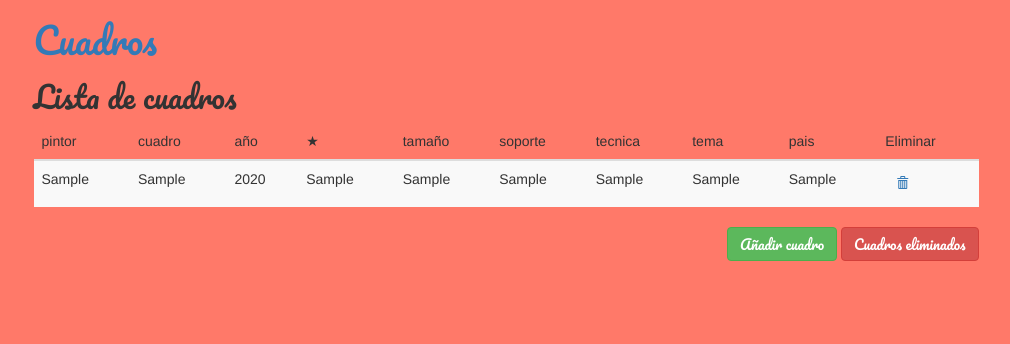
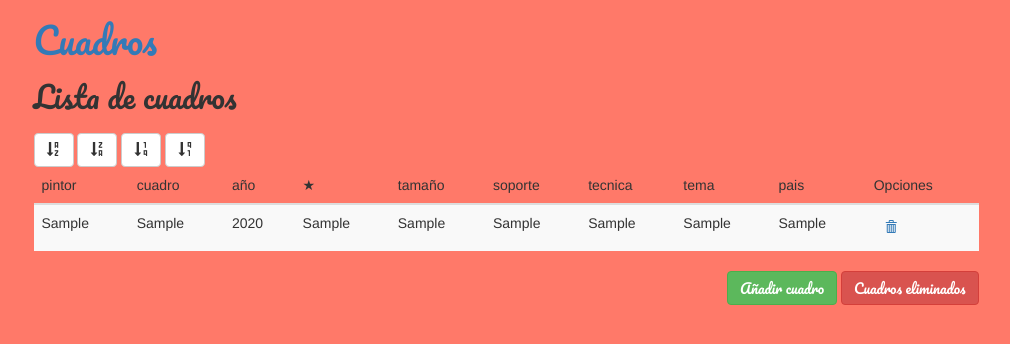
Before and after one commit to Restyu/cuadros, a PHP site: page /cuadros/picture-list/index.php in a window 1280 px wide. Shown: the top 344 px of the page, without its empty margins (134-1144 px from the left). Run offline with PHP 8.4, Linux system fonts and the light colour scheme; tables that the repository leaves empty or names only in its code hold one stand-in row (values such as "Sample post"); data that the repository does not hold is empty; a stand-in replaces the project's code that opens the database connection.

Commit message:
se crean botones para ordenar los cuadros

```diff
--- a/css/style.css
+++ b/css/style.css
@@ -42,22 +42,23 @@ q:before, q:after {
 	content: '';
 	content: none;
 }
+
 table {
+
 	border-collapse: collapse;
 	border-spacing: 0;
 }
 
 
+/* CSS DE LA PAGINA DE INICIO */
 
-html, body {
+html, body{
 
 	font-family: 'Pacifico', sans-serif;
 }
 
+footer{
 
-/* HEADER */
-
-footer {
 	background-color: #282828;
 	position: absolute;
 	width: 100%;
@@ -65,9 +66,8 @@ footer {
 	color: #FFFFFF;
 }
 
-/* Section: HOME */
+.inicio{
 
-.inicio {
 	background: #FFF url('.././assets/meninas.jpg') no-repeat center center fixed;
 	background-size: cover;
 	-webkit-background-size: cover;
@@ -78,8 +78,8 @@ footer {
 	box-sizing: border-box;
 }
 
+.inicio h1{
 
-.inicio h1 {
 	padding-bottom: 5%;
 	font-size: 50px;
 	text-transform: uppercase;
@@ -87,11 +87,13 @@ footer {
 }
 
 .enlace{
+
 	font-size: 25px;
 	color: #FFFFFF;
 }
 
 body a:hover{
+
 	color: #f8575d;
 }
 
@@ -107,14 +109,17 @@ body a:hover{
 	margin-top: 11px;
 }
 
-.a{
+.puntuacionyenviar{
+
 	display: inline-block;
 }
 
-.b{
+.botones-abajo{
+
 	text-align: right;
 	margin-top: 11px;
 }
+
 
 /* CSS DE LA PAGINA PICTURE-LIST */
 
@@ -124,12 +129,20 @@ body a:hover{
 }
 
 .buttonlistpicture{
+
 	text-align: right;
 }
 
 .newpicture , .deletespicture{
+
 	display: inline-block;
 }
+
+.ordenar , .z{
+
+	display: inline-block;
+}
+
 
 /* CSS DE LA PAGINA DELETE-PICTURE */
 
--- a/picture-delete/deletepicture.html.php
+++ b/picture-delete/deletepicture.html.php
@@ -9,13 +9,14 @@
 
 	<style>
 
-		h1 , h2 , h3 , a{
+		h1 , h2 , h3 , a {
 
 		font-family: "Pacifico";
 
 		}
 
 		h1 a:hover{
+
 			color: #edff8e;
 		}
 
--- a/picture-list/viewpicture.html.php
+++ b/picture-list/viewpicture.html.php
@@ -9,9 +9,21 @@
 
 	<style>
 
-		h1 , h2 , h3 , a{
+		h1 , h2 , h3 , a {
 
 			font-family: "Pacifico";
+
+		}
+
+		h1 a:hover {
+
+			color: #edff8e;
+		}
+
+		h2 {
+
+			margin-right: 570px;
+			padding-bottom: 10px;
 
 		}
 
@@ -23,11 +35,46 @@
 			<div class="row">
 				<div class="col-lg-offset-1 col-lg-10">
 					<div class="row">
-					<div class="col-lg-offset-0 col-lg-10">
+						<div class="col-lg-offset-0 col-lg-12">
+
+							<div class="z">
 								<h1><a href="<?=$base_url?>/index.php">Cuadros</a></h1>
 								<h2>Lista de cuadros</h2>
 							</div>
+
+							<div class="z">
+								<div class="ordenar">
+									<form action="?pictureasc" method="post" class="orderbutton">
+										<button type="submit" class="btn btn-default" title="Orden ascendente">
+											<span class="glyphicon glyphicon-sort-by-alphabet"></span>
+										</button>
+									</form>
 								</div>
+								<div class="ordenar">
+									<form action="?picturedesc" method="post" class="orderbutton">
+										<button type="submit" class="btn btn-default" title="Orden ascendente">
+											<span class="glyphicon glyphicon-sort-by-alphabet-alt"></span>
+										</button>
+									</form>
+								</div>
+								<div class="ordenar">
+									<form action="?puntuacionasc" method="post" class="orderbutton">
+										<button type="submit" class="btn btn-default" title="Orden ascendente">
+											<span class="glyphicon glyphicon-sort-by-order"></span>
+										</button>
+									</form>
+								</div>
+								<div class="ordenar">
+									<form action="?puntuaciondesc" method="post" class="orderbutton">
+										<button type="submit" class="btn btn-default" title="Orden ascendente">
+											<span class="glyphicon glyphicon-sort-by-order-alt"></span>
+										</button>
+									</form>
+								</div>
+							</div>
+						</div>
+					</div>
+
 							<?php if (!empty($listacuadros)): ?>
 
 							<table class="table table-striped">
@@ -43,7 +90,7 @@
 										<th>tecnica</th>
 										<th>tema</th>
 										<th>pais</th>
-									<th>Eliminar</th>
+										<th>Opciones</th>
 
 									</thead>
 
```
Also changed, not shown: picture-add/addpicture.html.php (+20 -8 lines), picture-list/index.php (+23 -16 lines). Lines whose indentation alone changed are shown as unchanged.
